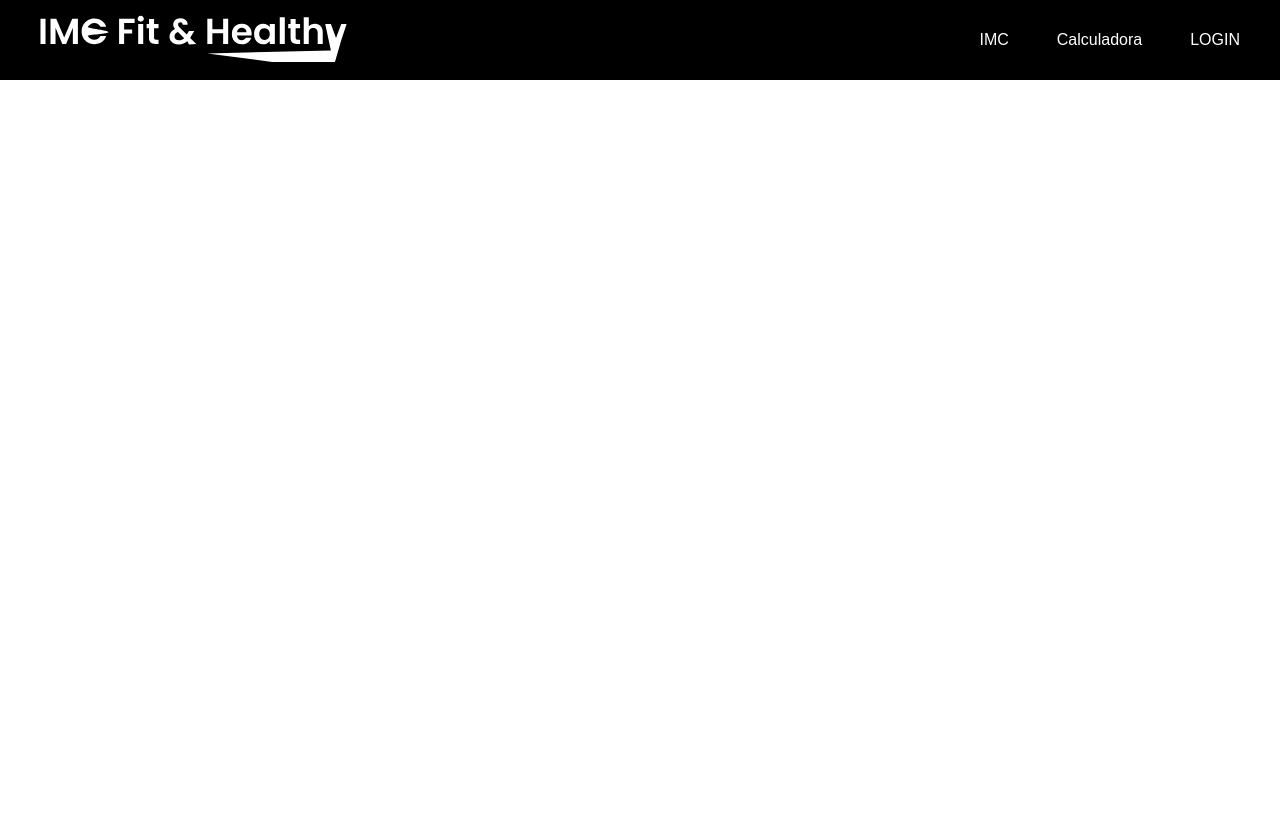
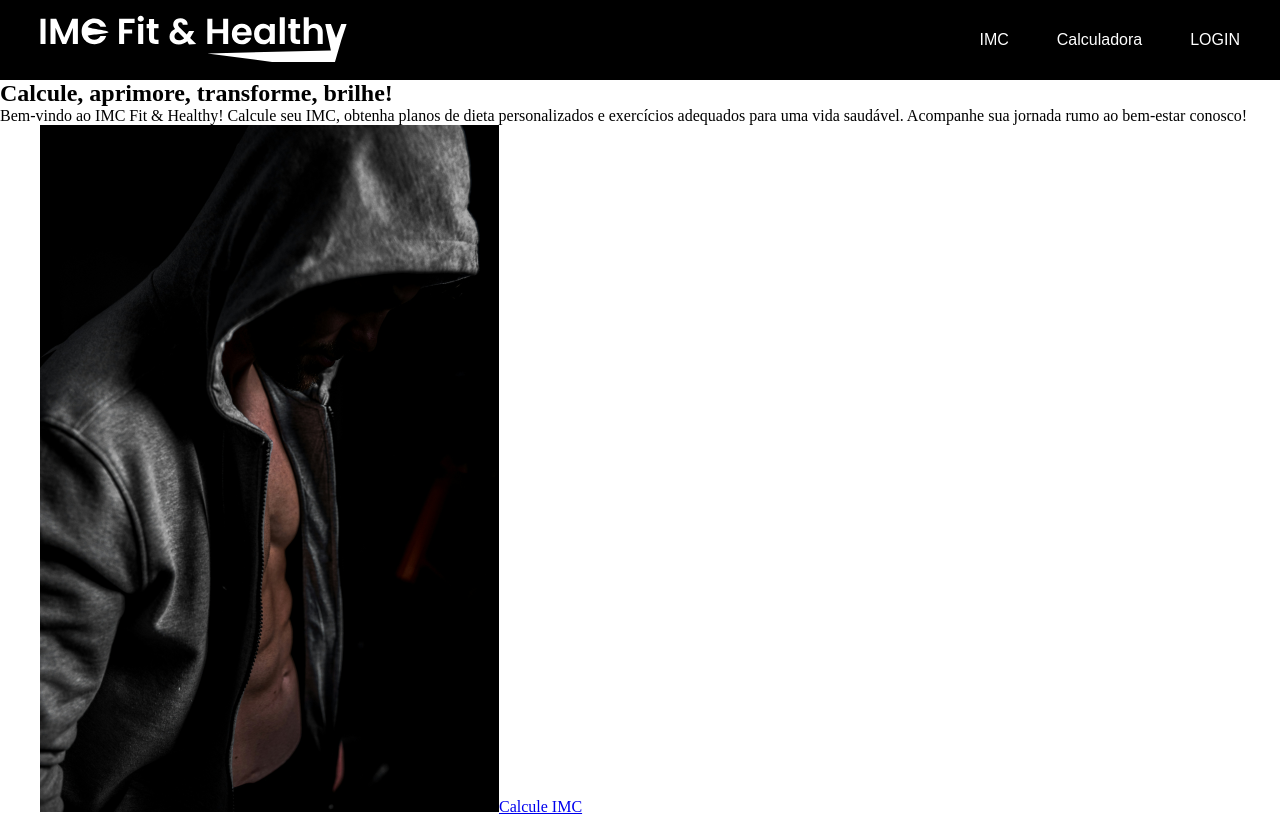
Before and after one commit to Kayan33/PROJETO-TABAJARA-SENAC, a React (Create React App) app: page / in a window 1280 px wide. Built offline with nearby package versions, Linux system fonts and the light colour scheme.

Commit message:
update 1.5

```diff
--- a/src/components/Header.js
+++ b/src/components/Header.js
@@ -1,6 +1,7 @@
 import React from 'react'
 import logo from '../assets/Vector.svg'
 import "../styles/header.css"
+import { Link } from 'react-router-dom'
 
 export default function Header() {
     return (
@@ -8,9 +9,9 @@ export default function Header() {
             <header>
                 <a href=""><img src={logo} alt='Logo da página'/></a>
                 <nav>
-                    <a href="#">IMC</a>
-                    <a href="#">Calculadora</a>
-                    <a href="#">LOGIN</a>
+                    <Link to='/imc'>IMC</Link>
+                    <Link to='/calorias'>Calculadora</Link>
+                    <Link to='/login'>LOGIN</Link>
                 </nav>
             </header>
         </div>
--- a/src/components/Home-article-1.js
+++ b/src/components/Home-article-1.js
@@ -1,12 +1,21 @@
-import React from 'react'
-
+import React from 'react';
+import homem from '../assets/homem.png'
+import { Link } from 'react-router-dom';
 
 export default function Home_Article1() {
     return (
         <div>
         <main>
             <article>
-                <img src={homen} alt="Foto de um homem-que-treina" />
+                <h2>Calcule, aprimore, transforme, brilhe!</h2>
+                <p>Bem-vindo ao IMC Fit & Healthy!
+                Calcule seu IMC,
+                obtenha planos de dieta personalizados
+                e exercícios adequados para uma vida
+                saudável. Acompanhe sua jornada
+                rumo ao bem-estar conosco!</p>
+                <img src={homem} alt="Foto-de-um-homem-que-treina" />
+                <Link to='/imc'>Calcule IMC</Link>
             </article>
         </main>
         </div>
--- a/src/pages/Home.js
+++ b/src/pages/Home.js
@@ -1,9 +1,11 @@
 import Header from "../components/Header"
+import Home_Article1 from "../components/Home-article-1"
 
 function Home() {
     return(
         <div>
             <Header/>
+            <Home_Article1/>
         </div>
     )
 }
--- /dev/null
+++ b/src/pages/Login.js
@@ -0,0 +1,9 @@
+import React from "react"
+
+export default function Login() {
+    return (
+        <div>
+            <h1>Login</h1>
+        </div>
+    )
+}
--- a/src/routes/route.js
+++ b/src/routes/route.js
@@ -2,6 +2,7 @@ import { BrowserRouter, Routes, Route } from 'react-router-dom'
 import Home from '../pages/Home'
 import Imc from '../pages/Imc'
 import ImcCalorias from '../pages/Imc-calorias'
+import Login from '../pages/Login'
 
 function Rotas() {
 
@@ -11,6 +12,7 @@ function Rotas() {
                 <Route path='/' element={<Home />} />
                 <Route path='/calorias' element={<ImcCalorias />} />
                 <Route path='/imc' element={<Imc />} />
+                <Route path='/login' element={<Login/>} />
             </Routes>
         </BrowserRouter>
     )
--- a/src/styles/header.css
+++ b/src/styles/header.css
@@ -20,6 +20,10 @@ nav > a {
     text-decoration: none;
 }
 
+nav:hover {
+    background-color: #fe0202;
+}
+
 img {
     padding-left: 2.5em;
 }
```
Also changed, not shown: src/pages/Imc.js (+5 -4 lines).
